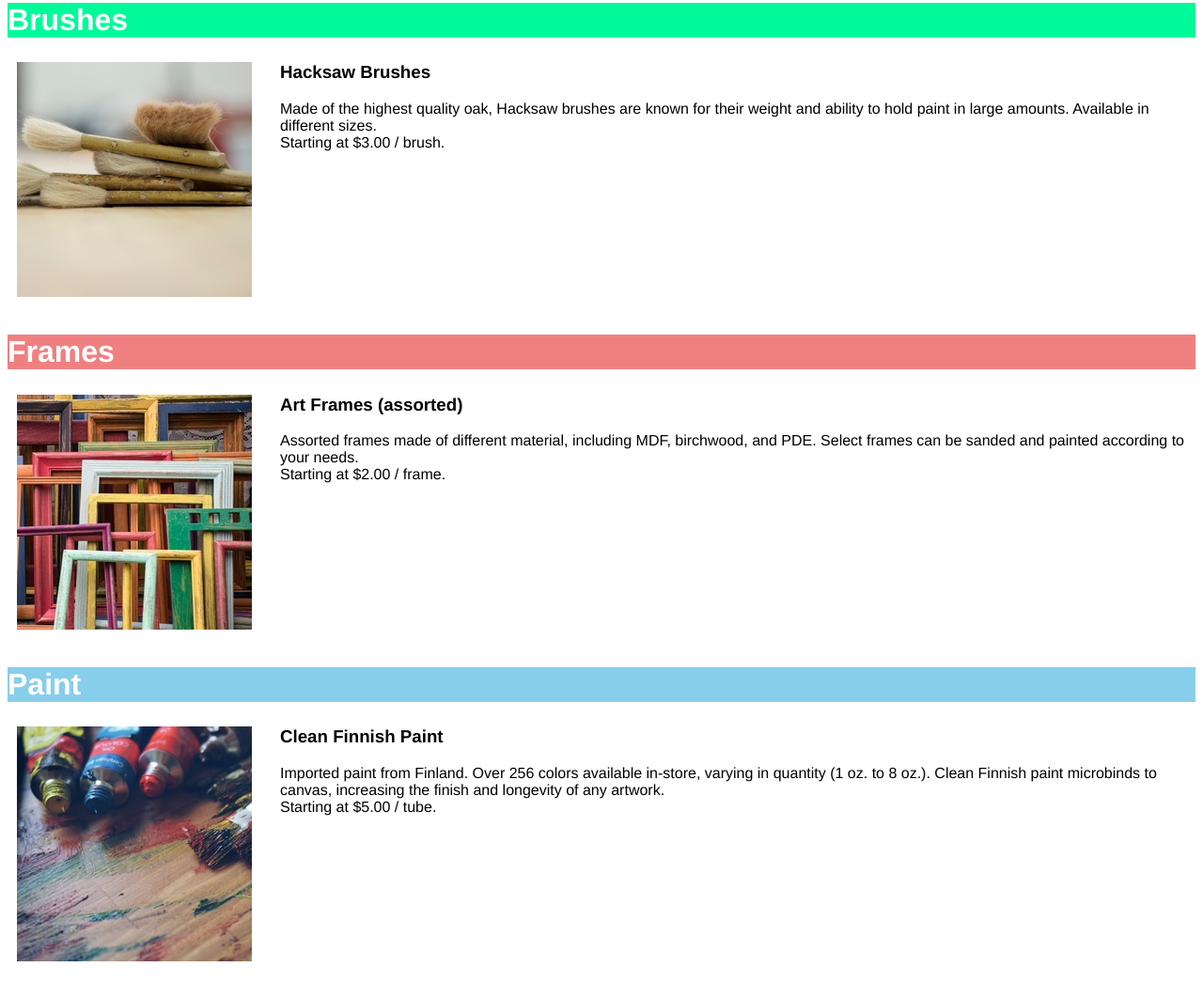
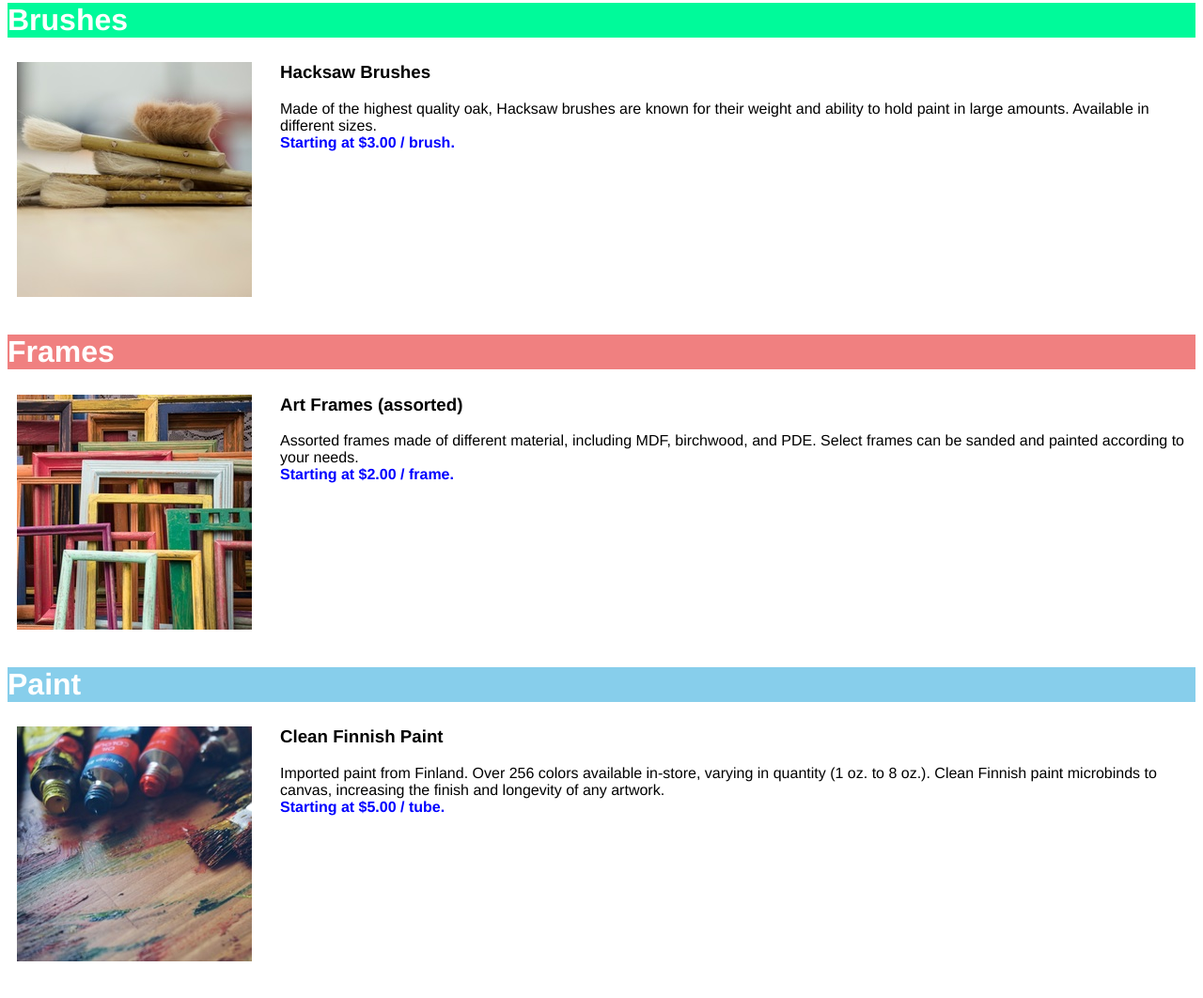
Before and after one commit to TexA2Z/prj-rev-bwfs-dasmoto, a plain HTML site: page Dasmoto/index.html in a window 1280 px wide. Shown: the part 222-1284 px from the top of the page at 94% size. Drawn offline with Linux system fonts and the light colour scheme.

Commit message:
Update index.html

```diff
--- a/Dasmoto/index.html
+++ b/Dasmoto/index.html
@@ -18,19 +18,19 @@
   <h2>Brushes</h2>
   <img src="./resources/media/hacksaw.jpeg" alt="Hacksaw Brushes" height="250" width="250" ALIGN=left/>
   <h3>Hacksaw Brushes</h3>
-  <p>Made of the highest quality oak, Hacksaw brushes are known for their weight and ability to hold paint in large amounts. Available in different sizes. <br /><span id="price">Starting at $3.00 / brush.</span></p>
+  <p>Made of the highest quality oak, Hacksaw brushes are known for their weight and ability to hold paint in large amounts. Available in different sizes. <br /><span class="price">Starting at $3.00 / brush.</span></p>
 </div>
 <div class="frames">
   <h2>Frames</h2>
   <img src="./resources/media/frames.jpeg" alt="Assorted Frames" height="250" width="250"/>
   <h3>Art Frames (assorted)</h3>
-  <p>Assorted frames made of different material, including MDF, birchwood, and PDE. Select frames can be sanded and painted according to your needs. <br /><span id="price">Starting at $2.00 / frame.</span></p>
+  <p>Assorted frames made of different material, including MDF, birchwood, and PDE. Select frames can be sanded and painted according to your needs. <br /><span class="price">Starting at $2.00 / frame.</span></p>
 </div>
 <div class="paint">
   <h2>Paint</h2>
     <img src="./resources/media/finnish.jpeg" alt="Finnish Paint" height="250" width="250"/>
     <h3>Clean Finnish Paint</h3>
-  <p>Imported paint from Finland. Over 256 colors available in-store, varying in quantity (1 oz. to 8 oz.). Clean Finnish paint microbinds to canvas, increasing the finish and longevity of any artwork. <br /><span id="price">Starting at $5.00 / tube.</span></p>
+  <p>Imported paint from Finland. Over 256 colors available in-store, varying in quantity (1 oz. to 8 oz.). Clean Finnish paint microbinds to canvas, increasing the finish and longevity of any artwork. <br /><span class="price">Starting at $5.00 / tube.</span></p>
   </div>
 ﻿  </body>
 ﻿</html>
```
